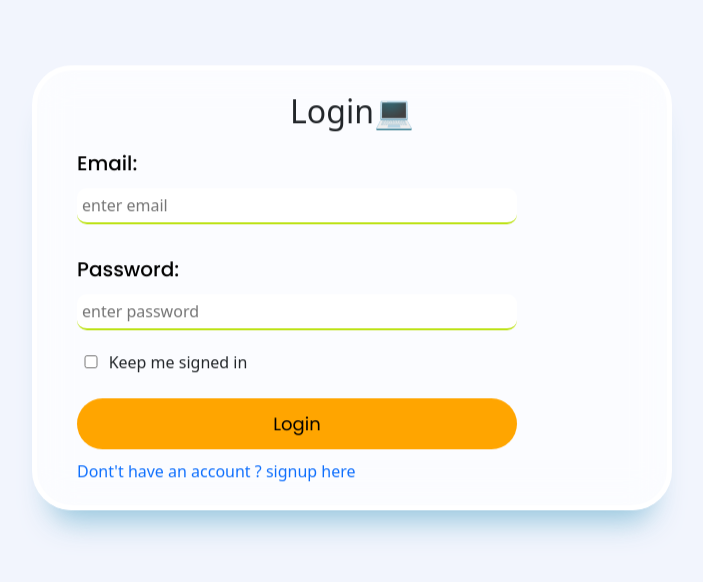
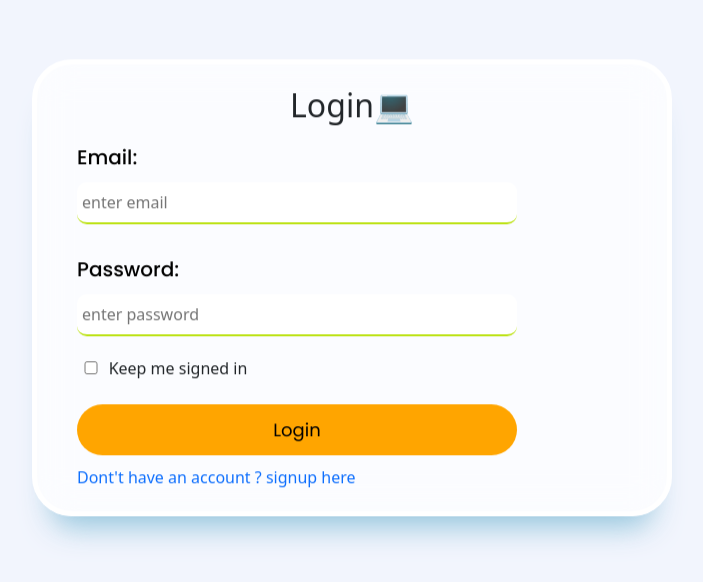
Before and after one commit to Mdsamir92/crud, a React (Create React App) app: page / in a window 1280 px wide. Shown: the part 152-734 px from the top of the page, without its empty margins (288-991 px from the left). Built offline with nearby package versions, Linux system fonts and the light colour scheme.

Commit message:
Update Login.css

```diff
--- a/src/components/login/Login.css
+++ b/src/components/login/Login.css
@@ -27,7 +27,7 @@ body{
 
 input{
   width: 80%;
-  padding: 5px 5px;
+  padding: 8px 5px;
   margin-bottom: 20px;
   border-radius: 10px;
   border: none;
```
